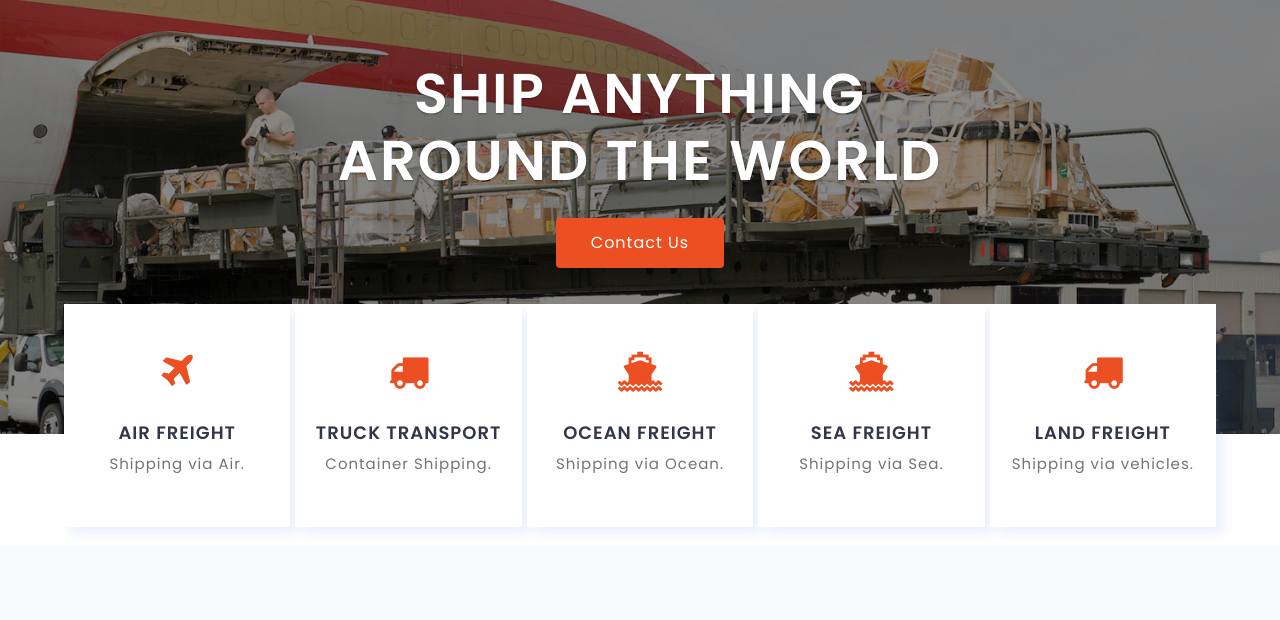
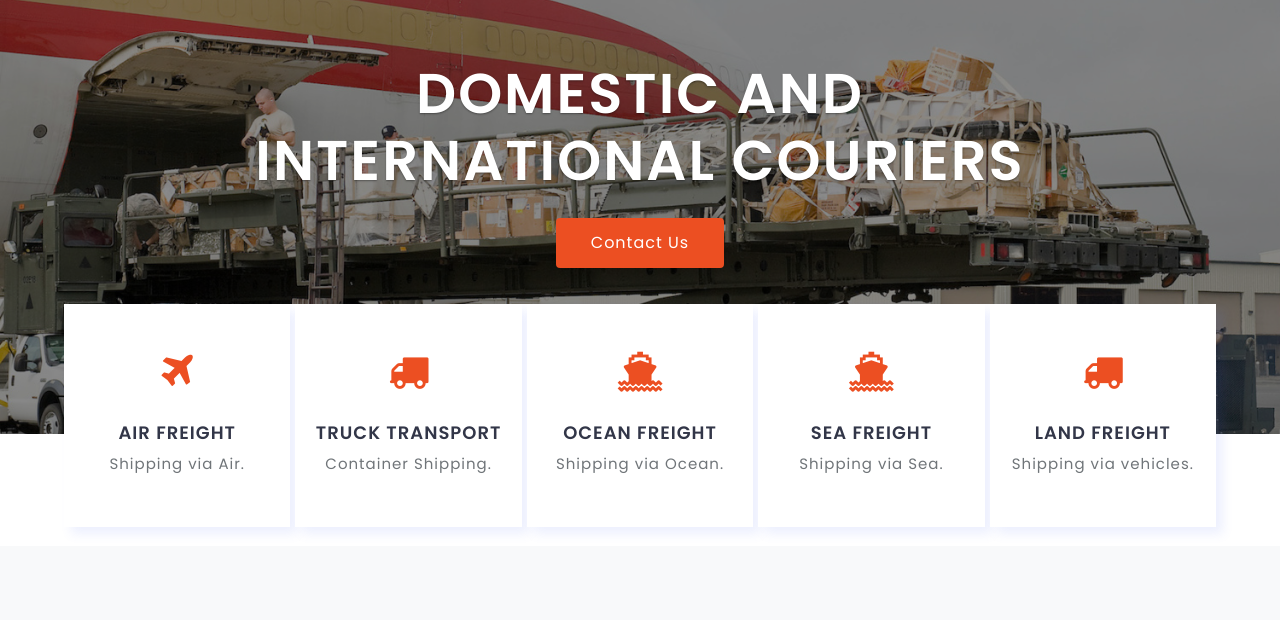
Before and after one commit to siva1097/DS_Logistics, a plain HTML site: page index.html in a window 1280 px wide. Shown: the part 180-800 px from the top of the page. Drawn offline with Linux system fonts and the light colour scheme.

Commit message:
Customer requirement

```diff
--- a/index.html
+++ b/index.html
@@ -81,7 +81,7 @@ Smartphone Compatible web template, free webdesigns for Nokia, Samsung, LG, Sony
 		<div class="banner-text">
 			<div class="slider-info">
 				<div class="agileinfo-logo mt-lg-5">
-					<h2 class="typeface">Ship Anything <br> Around the World</h2>
+					<h2 class="typeface">Domestic and<br>International couriers</h2>
 					<a href="contact.html">Contact Us</a>
 				</div>
 			</div>
```
